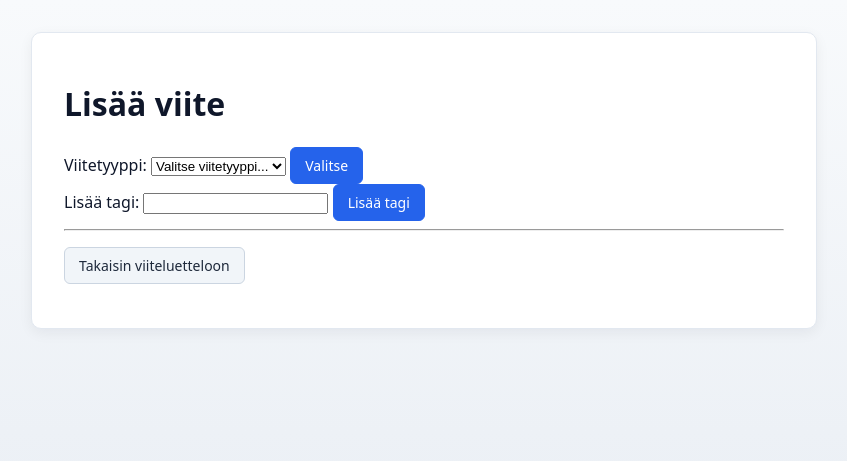
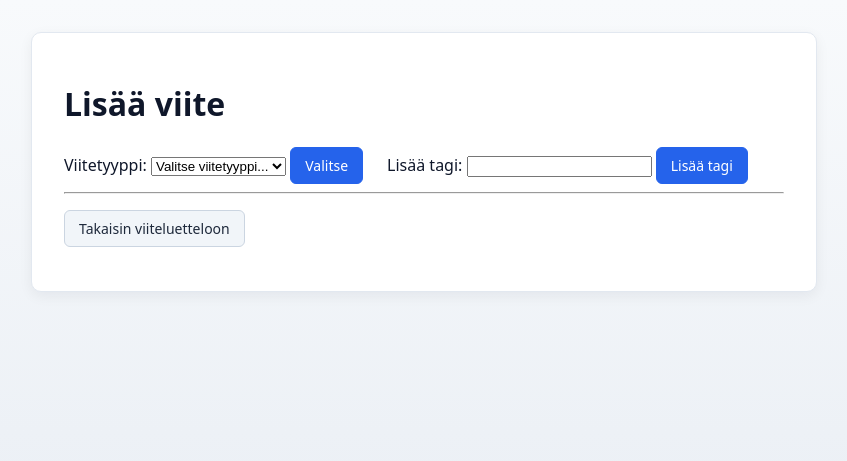
Before and after one commit to henkkasplund/ohtu_hackers, a Flask app: page /add_reference in a window 1280 px wide. Shown: the top 461 px of the page, without its empty margins (216-1063 px from the left). Run offline with Flask 3, Linux system fonts and the light colour scheme; data that the repository does not hold is empty.

Commit message:
Add style buttons in add_reference

```diff
--- a/src/static/styles.css
+++ b/src/static/styles.css
@@ -53,3 +53,14 @@ table {
   width: 100%;
   margin: 1rem 0;
 }
+
+.top-forms {
+  display: flex;
+  align-items: center;
+  gap: 24px;
+  flex-wrap: wrap;
+}
+
+.top-forms form {
+  margin-bottom: 0;
+}
```
